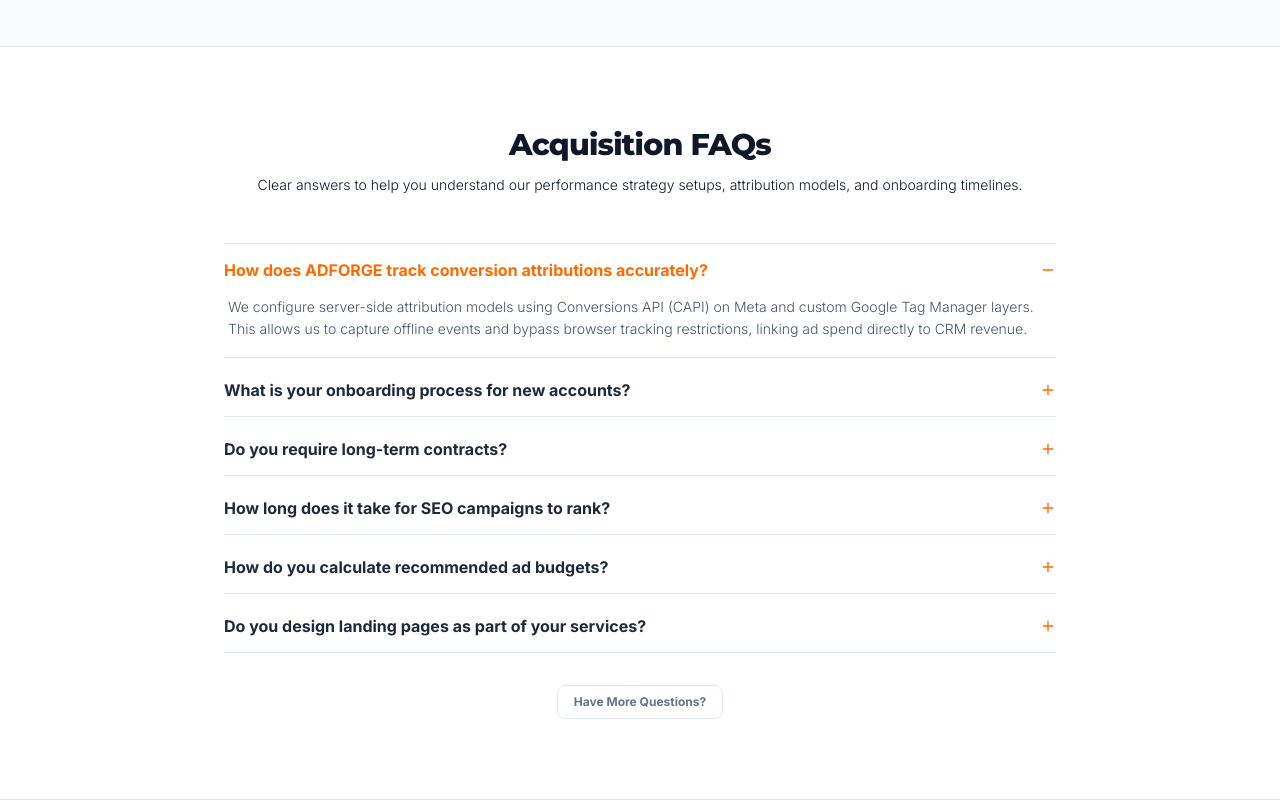
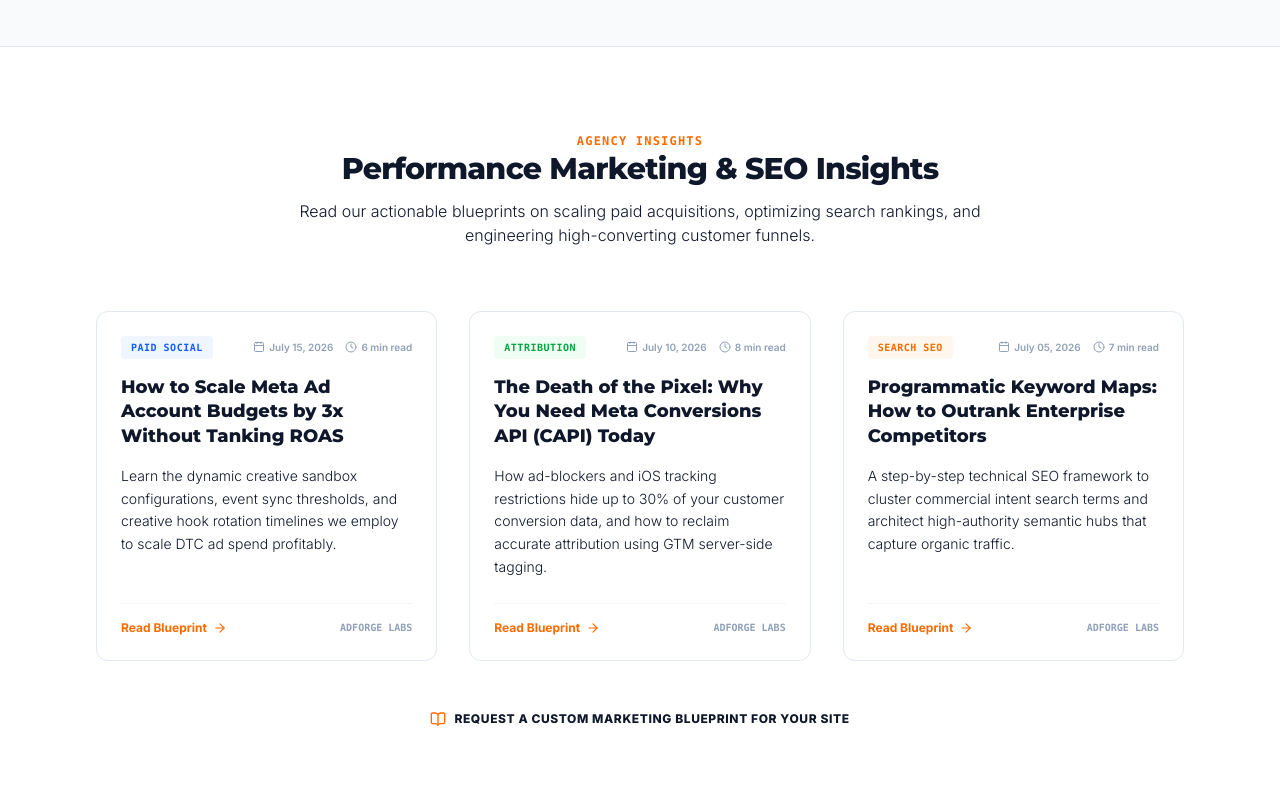
Before and after one commit to ranjeetray6120/anuj-bhaiya, a Next.js app: page / in a window 1280 px wide. Shown: the part 5460-6260 px from the top of the page. Built offline with nearby package versions, Linux system fonts and the light colour scheme.

Commit message:
feat: create and integrate SEO blog section with 3 performance marketing articles

```diff
--- a/src/app/page.tsx
+++ b/src/app/page.tsx
@@ -5,6 +5,7 @@
 import Features from "@/components/Features"; // Tabbed features
 import WhyChooseUs from "@/components/WhyChooseUs"; // Warning contrast and Stand Out
 import Testimonials from "@/components/Testimonials";
+import Blog from "@/components/Blog"; // Blog insights section for SEO
 import FAQs from "@/components/FAQ";
 import Contact from "@/components/Contact";
 import Footer from "@/components/Footer";
@@ -66,6 +67,7 @@
         <WhyChooseUs />
         <About />
         <Testimonials />
+        <Blog />
         <FAQs />
         <Contact />
       </main>
--- /dev/null
+++ b/src/components/Blog.tsx
@@ -0,0 +1,123 @@
+"use client";
+
+import { ArrowRight, BookOpen, Clock, Calendar } from "lucide-react";
+
+export default function Blog() {
+  const articles = [
+    {
+      title: "How to Scale Meta Ad Account Budgets by 3x Without Tanking ROAS",
+      desc: "Learn the dynamic creative sandbox configurations, event sync thresholds, and creative hook rotation timelines we employ to scale DTC ad spend profitably.",
+      category: "Paid Social",
+      readTime: "6 min read",
+      date: "July 15, 2026",
+      slug: "scale-meta-ads-roas",
+      iconColor: "text-blue-600 bg-blue-50",
+    },
+    {
+      title: "The Death of the Pixel: Why You Need Meta Conversions API (CAPI) Today",
+      desc: "How ad-blockers and iOS tracking restrictions hide up to 30% of your customer conversion data, and how to reclaim accurate attribution using GTM server-side tagging.",
+      category: "Attribution",
+      readTime: "8 min read",
+      date: "July 10, 2026",
+      slug: "meta-conversions-api-guide",
+      iconColor: "text-green-650 bg-green-50",
+    },
+    {
+      title: "Programmatic Keyword Maps: How to Outrank Enterprise Competitors",
+      desc: "A step-by-step technical SEO framework to cluster commercial intent search terms and architect high-authority semantic hubs that capture organic traffic.",
+      category: "Search SEO",
+      readTime: "7 min read",
+      date: "July 05, 2026",
+      slug: "programmatic-seo-keyword-maps",
+      iconColor: "text-orange-600 bg-orange-50",
+    },
+  ];
+
+  return (
+    <section id="blog" className="py-12 sm:py-20 bg-white border-t border-slate-200">
+      <div className="max-w-6xl mx-auto px-4 sm:px-6 lg:px-8">
+
+        {/* Section Header */}
+        <div className="text-center max-w-3xl mx-auto mb-16 space-y-3">
+          <span className="text-xs font-bold uppercase tracking-widest text-[#ff6a00] font-mono">
+            AGENCY INSIGHTS
+          </span>
+          <h3 className="text-2xl sm:text-3xl font-extrabold text-slate-900 tracking-tight font-sans">
+            Performance Marketing & SEO Insights
+          </h3>
+          <p className="text-slate-555 text-sm sm:text-base font-light">
+            Read our actionable blueprints on scaling paid acquisitions, optimizing search rankings, and engineering high-converting customer funnels.
+          </p>
+        </div>
+
+        {/* Blog Cards Grid */}
+        <div className="grid grid-cols-1 md:grid-cols-3 gap-8">
+          {articles.map((post, idx) => (
+            <article
+              key={idx}
+              className="flex flex-col justify-between p-6 rounded-xl border border-slate-200 hover:border-[#ff6a00]/30 transition-all bg-white hover:shadow-md group text-left"
+            >
+              <div className="space-y-4">
+                {/* Meta details */}
+                <div className="flex items-center justify-between">
+                  <span className={`px-2.5 py-1 rounded text-[10px] font-black uppercase tracking-wider font-mono ${
+                    post.category === "Paid Social" ? "bg-blue-50 text-blue-600" :
+                    post.category === "Attribution" ? "bg-green-50 text-green-600" : "bg-orange-50 text-[#ff6a00]"
+                  }`}>
+                    {post.category}
+                  </span>
+
+                  <div className="flex items-center gap-3 text-[10px] font-semibold text-slate-400">
+                    <span className="flex items-center gap-1">
+                      <Calendar className="w-3 h-3" />
+                      {post.date}
+                    </span>
+                    <span className="flex items-center gap-1">
+                      <Clock className="w-3 h-3" />
+                      {post.readTime}
+                    </span>
+                  </div>
+                </div>
+
+                {/* Heading */}
+                <h4 className="text-base sm:text-lg font-extrabold text-slate-900 leading-snug group-hover:text-[#ff6a00] transition-colors font-sans">
+                  {post.title}
+                </h4>
+
+                {/* Description */}
+                <p className="text-xs sm:text-sm text-slate-550 leading-relaxed font-light">
+                  {post.desc}
+                </p>
+              </div>
+
+              {/* Action Link */}
+              <div className="border-t border-slate-100 pt-4 mt-6 flex items-center justify-between">
+                <span className="text-xs font-bold text-[#ff6a00] group-hover:underline inline-flex items-center gap-1.5 cursor-pointer">
+                  Read Blueprint
+                  <ArrowRight className="w-3.5 h-3.5 transform group-hover:translate-x-1 transition-transform" />
+                </span>
+
+                <span className="text-[10px] font-bold text-slate-400 font-mono">
+                  ADFORGE LABS
+                </span>
+              </div>
+
+            </article>
+          ))}
+        </div>
+
+        {/* View All Callout */}
+        <div className="text-center mt-12">
+          <a
+            href="#contact"
+            className="inline-flex items-center gap-2 text-xs font-black text-slate-900 hover:text-[#ff6a00] uppercase tracking-wider transition-colors cursor-pointer"
+          >
+            <BookOpen className="w-4 h-4 text-[#ff6a00]" />
+            Request a custom marketing blueprint for your site
+          </a>
+        </div>
+
+      </div>
+    </section>
+  );
+}
```
